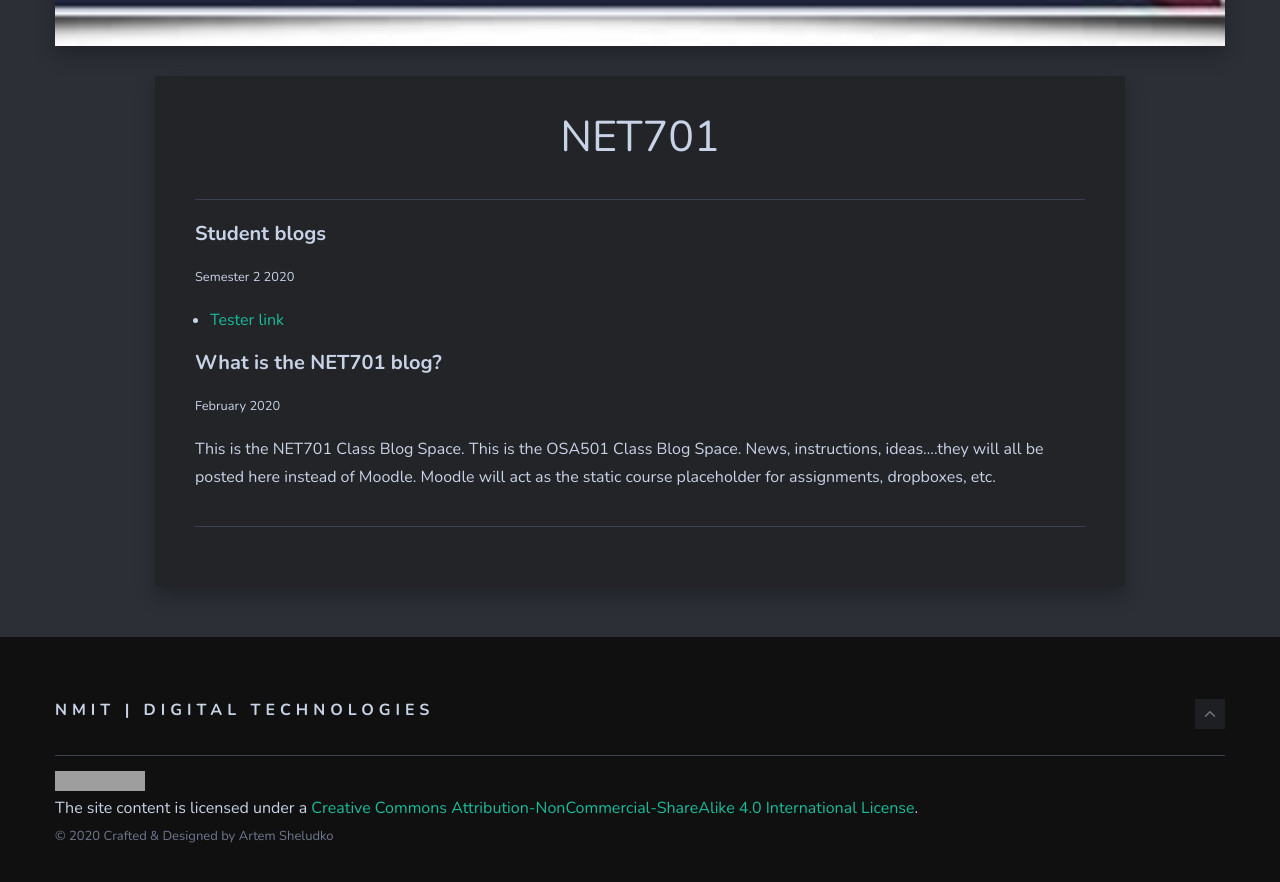
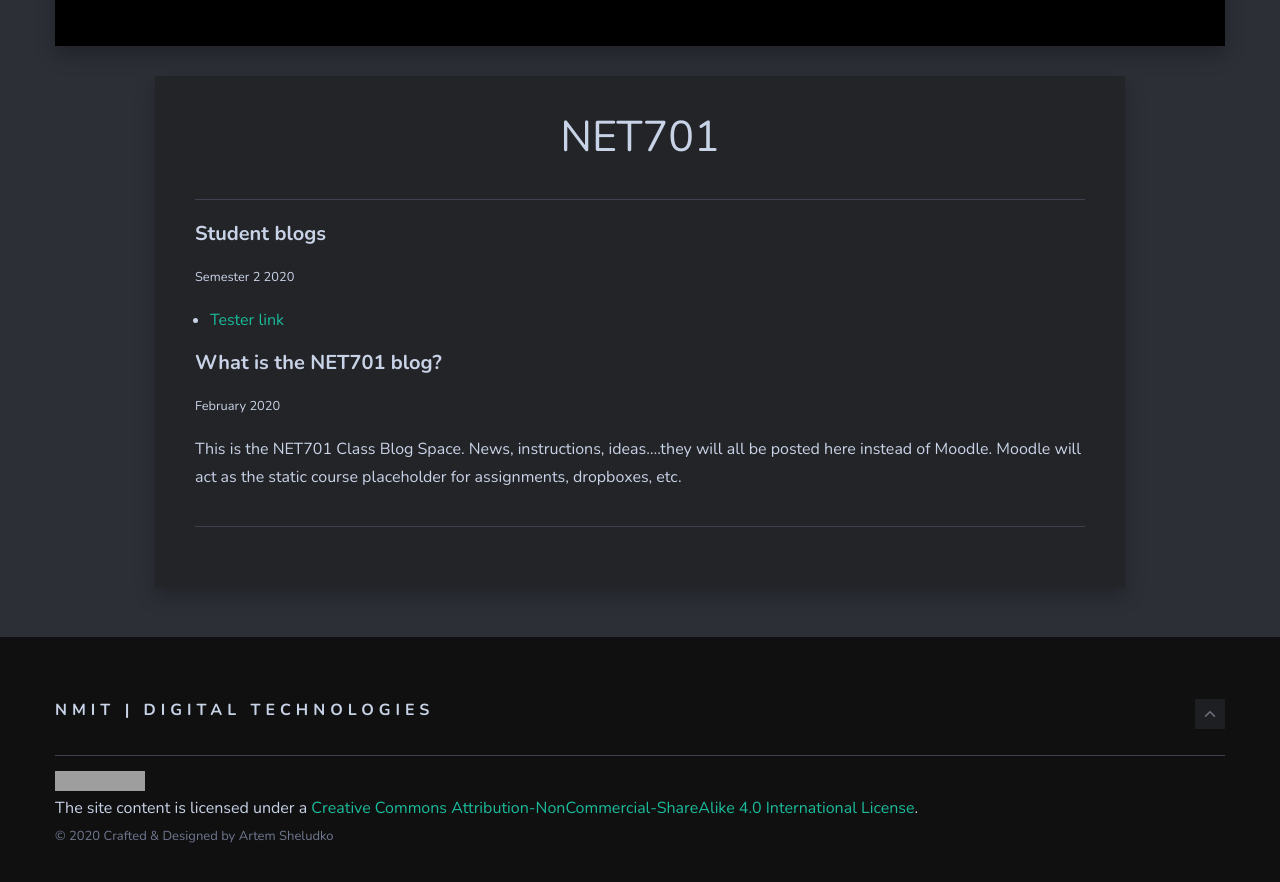
Before and after one commit to larsoliverdam/nmit, a Jekyll site: the page built from _pages/NET701.md, in a window 1280 px wide and 900 px high, scrolled down 649 px. Shown: the top 882 px of the window. Built offline with Jekyll 4.4.1, drawn with Linux system fonts in a browser that asks for light colours; nearby versions of some CDN libraries; grey boxes are pictures that could not be loaded.

Commit message:
Basic setup of NET701 Page

```diff
--- a/_pages/NET701.md
+++ b/_pages/NET701.md
@@ -2,7 +2,7 @@
 layout: page
 title: NET701
 permalink: /NET701/
-image: COBIT5.jpeg
+image: VMware.jpg
 ---
 
 #### Student blogs
@@ -13,4 +13,4 @@
 #### What is the NET701 blog?
 <small>February 2020</small>
 
-This is the NET701 Class Blog Space. This is the OSA501 Class Blog Space. News, instructions, ideas....they will all be posted here instead of Moodle. Moodle will act as the static course placeholder for assignments, dropboxes, etc.
+This is the NET701 Class Blog Space. News, instructions, ideas....they will all be posted here instead of Moodle. Moodle will act as the static course placeholder for assignments, dropboxes, etc.
```
Also changed, not shown: img/COBIT5.jpeg (deleted), img/VMware.jpg (added).
